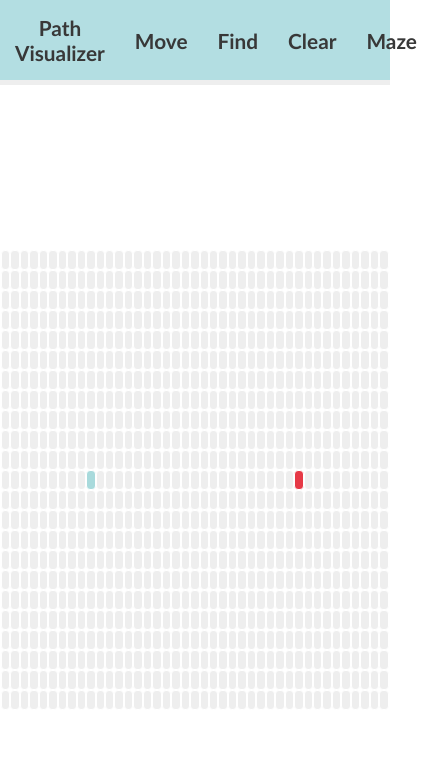
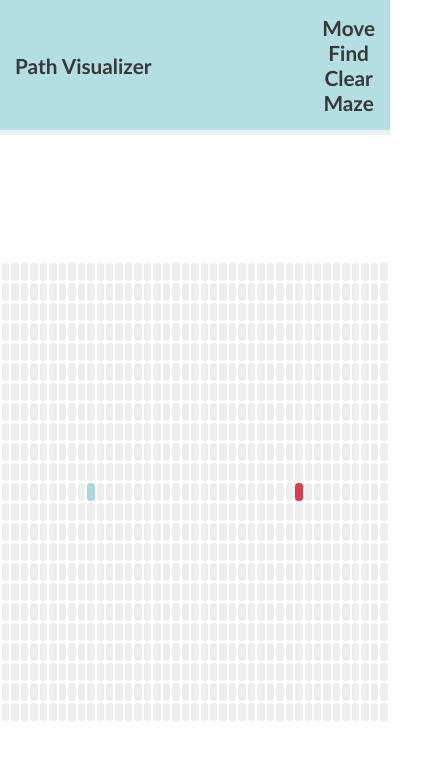
Before and after one commit to Copagoide/Path-Finder, a plain HTML site: page index.html in a window 390 px wide. Shown: the whole page, 432 px wide, since content can reach past the window. Drawn offline with nearby package versions, Linux system fonts and the light colour scheme.

Commit message:
Add files via upload

```diff
--- a/main.css
+++ b/main.css
@@ -26,6 +26,11 @@ header .options {
 }
 header .options h1 {
   padding: 0 15px 0 15px;
+}
+@media all and (max-width: 444px) {
+  header .options {
+    display: inline-block;
+  }
 }
 
 /* Buttons */
@@ -59,10 +64,20 @@ header .options h1 {
 }
 
 .main {
-  height: calc(100vh - 54px);
+  height: calc(100vh - 59px);
   display: flex;
   justify-content: center;
   align-items: center;
+}
+@media all and (max-width: 491px) {
+  .main {
+    height: calc(100vh - 83px);
+  }
+}
+@media all and (max-width: 444px) {
+  .main {
+    height: calc(100vh - 131px);
+  }
 }
 
 .container {
```
